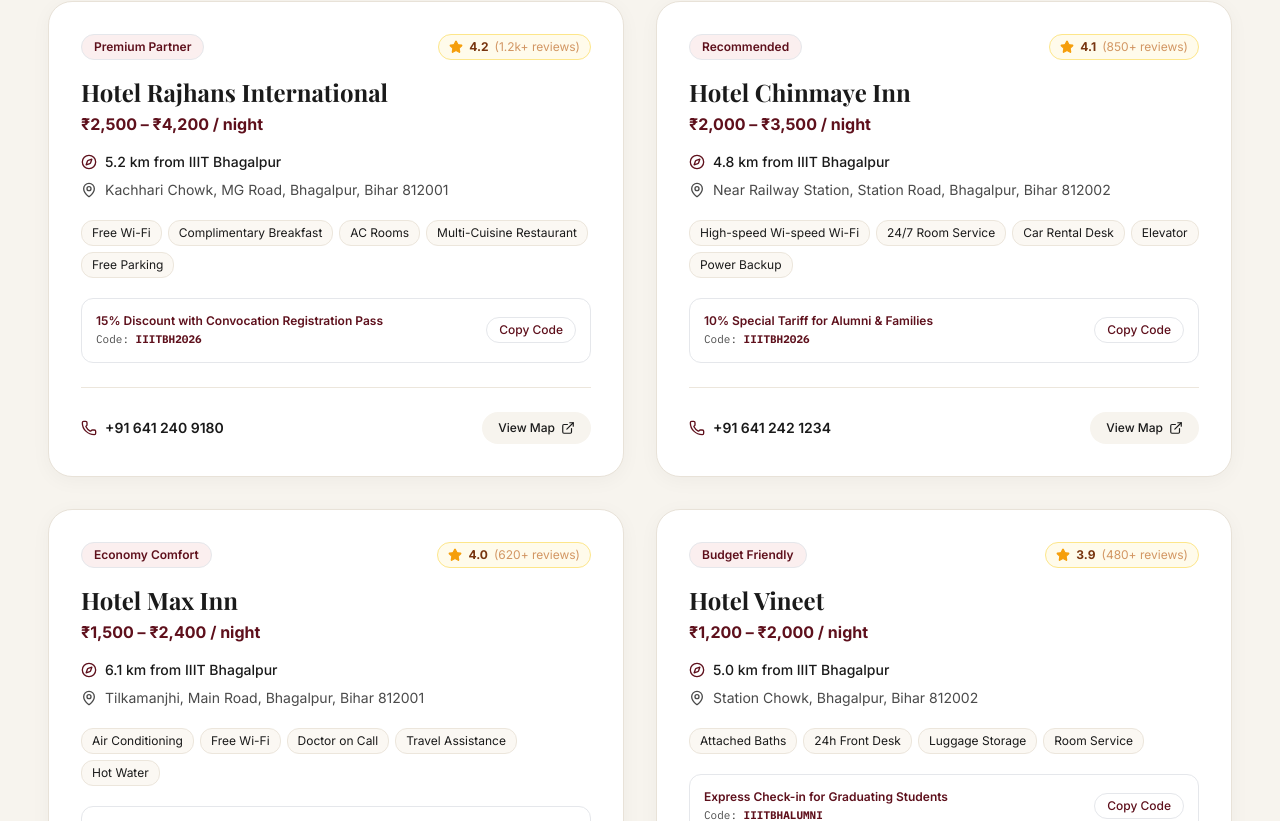
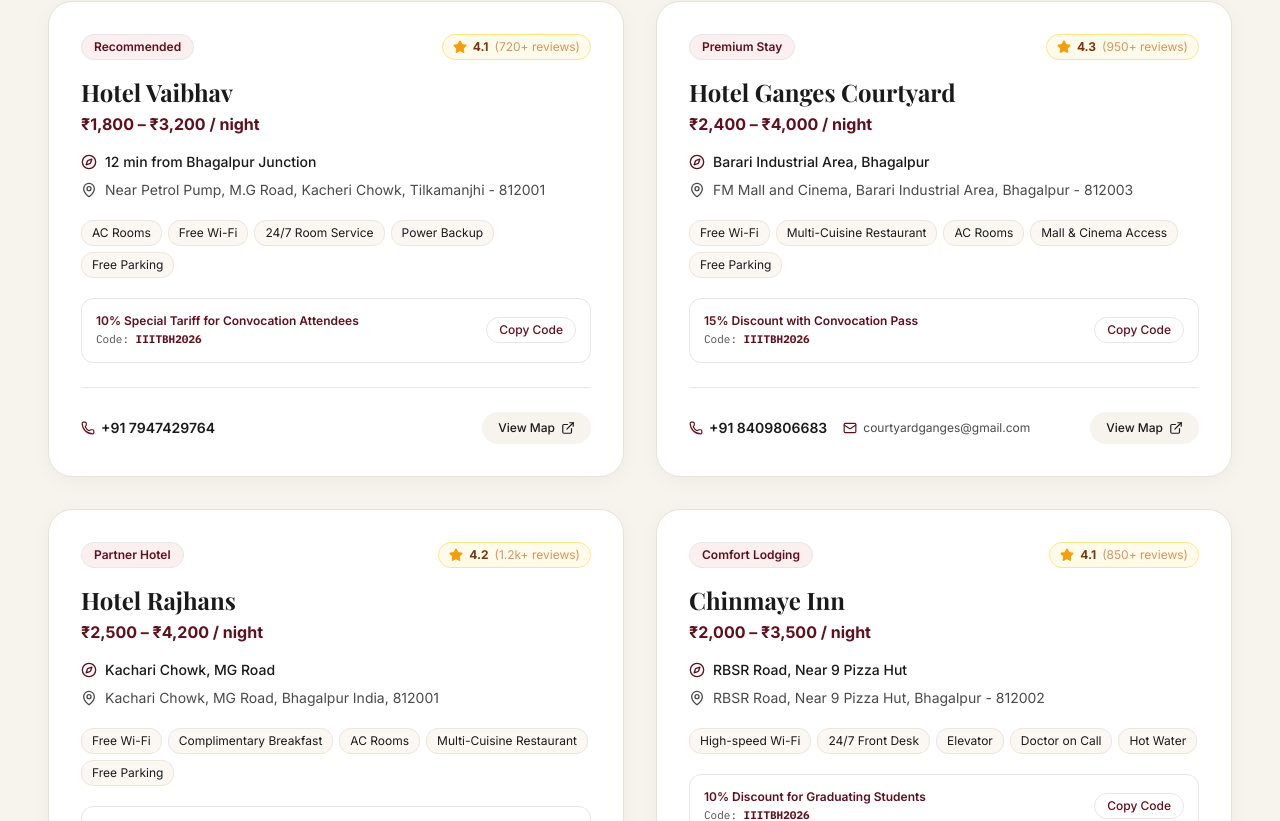
Before and after one commit to code-yashkumar/Convocation-iiitbh, a React (Vite) app: page /accommodation in a window 1280 px wide. Shown: the part 679-1500 px from the top of the page. Built offline with nearby package versions, Linux system fonts and the light colour scheme; a web font is replaced by a local one.

Commit message:
Populate hotel cards UI with official data for Hotel Vaibhav, Hotel Ganges Courtyard, Hotel Rajhans, Chinmaye Inn, and Roop Vihar

```diff
--- a/src/sections/Accommodation/index.jsx
+++ b/src/sections/Accommodation/index.jsx
@@ -5,56 +5,84 @@
 
 const NEARBY_HOTELS = [
   {
-    name: 'Hotel Rajhans International',
-    category: 'Premium Partner',
+    id: 'hotel-vaibhav',
+    name: 'Hotel Vaibhav',
+    category: 'Recommended',
+    rating: '4.1',
+    reviews: '720+ reviews',
+    distance: '12 min from Bhagalpur Junction',
+    address: 'Near Petrol Pump, M.G Road, Kacheri Chowk, Tilkamanjhi - 812001',
+    phone: '+91 7947429764',
+    altPhone: '+91 9264459010',
+    email: null,
+    priceRange: '₹1,800 – ₹3,200 / night',
+    amenities: ['AC Rooms', 'Free Wi-Fi', '24/7 Room Service', 'Power Backup', 'Free Parking'],
+    discountCode: 'IIITBH2026',
+    discountNote: '10% Special Tariff for Convocation Attendees',
+  },
+  {
+    id: 'hotel-ganges-courtyard',
+    name: 'Hotel Ganges Courtyard',
+    category: 'Premium Stay',
+    rating: '4.3',
+    reviews: '950+ reviews',
+    distance: 'Barari Industrial Area, Bhagalpur',
+    address: 'FM Mall and Cinema, Barari Industrial Area, Bhagalpur - 812003',
+    phone: '+91 8409806683',
+    altPhone: '+91 9031015853',
+    email: 'courtyardganges@gmail.com',
+    priceRange: '₹2,400 – ₹4,000 / night',
+    amenities: ['Free Wi-Fi', 'Multi-Cuisine Restaurant', 'AC Rooms', 'Mall & Cinema Access', 'Free Parking'],
+    discountCode: 'IIITBH2026',
+    discountNote: '15% Discount with Convocation Pass',
+  },
+  {
+    id: 'hotel-rajhans',
+    name: 'Hotel Rajhans',
+    category: 'Partner Hotel',
     rating: '4.2',
     reviews: '1.2k+ reviews',
-    distance: '5.2 km from IIIT Bhagalpur',
-    address: 'Kachhari Chowk, MG Road, Bhagalpur, Bihar 812001',
-    phone: '+91 641 240 9180',
+    distance: 'Kachari Chowk, MG Road',
+    address: 'Kachari Chowk, MG Road, Bhagalpur India, 812001',
+    phone: '+91 9308189201',
+    altPhone: '+91 641 240 9411',
+    email: 'info@hotelrajhansinternational.com',
     priceRange: '₹2,500 – ₹4,200 / night',
     amenities: ['Free Wi-Fi', 'Complimentary Breakfast', 'AC Rooms', 'Multi-Cuisine Restaurant', 'Free Parking'],
     discountCode: 'IIITBH2026',
-    discountNote: '15% Discount with Convocation Registration Pass',
+    discountNote: 'Special Tariff for Alumni & Visiting Families',
   },
   {
-    name: 'Hotel Chinmaye Inn',
-    category: 'Recommended',
+    id: 'chinmaye-inn',
+    name: 'Chinmaye Inn',
+    category: 'Comfort Lodging',
     rating: '4.1',
     reviews: '850+ reviews',
-    distance: '4.8 km from IIIT Bhagalpur',
-    address: 'Near Railway Station, Station Road, Bhagalpur, Bihar 812002',
-    phone: '+91 641 242 1234',
+    distance: 'RBSR Road, Near 9 Pizza Hut',
+    address: 'RBSR Road, Near 9 Pizza Hut, Bhagalpur - 812002',
+    phone: '+91 8877222233',
+    altPhone: null,
+    email: 'info@chinmaye.in',
     priceRange: '₹2,000 – ₹3,500 / night',
-    amenities: ['High-speed Wi-speed Wi-Fi', '24/7 Room Service', 'Car Rental Desk', 'Elevator', 'Power Backup'],
+    amenities: ['High-speed Wi-Fi', '24/7 Front Desk', 'Elevator', 'Doctor on Call', 'Hot Water'],
     discountCode: 'IIITBH2026',
-    discountNote: '10% Special Tariff for Alumni & Families',
+    discountNote: '10% Discount for Graduating Students',
   },
   {
-    name: 'Hotel Max Inn',
-    category: 'Economy Comfort',
-    rating: '4.0',
-    reviews: '620+ reviews',
-    distance: '6.1 km from IIIT Bhagalpur',
-    address: 'Tilkamanjhi, Main Road, Bhagalpur, Bihar 812001',
-    phone: '+91 641 261 0555',
-    priceRange: '₹1,500 – ₹2,400 / night',
-    amenities: ['Air Conditioning', 'Free Wi-Fi', 'Doctor on Call', 'Travel Assistance', 'Hot Water'],
-    discountCode: 'IIITBHCONV',
-    discountNote: 'Special group rates available on advance notice',
-  },
-  {
-    name: 'Hotel Vineet',
+    id: 'roop-vihar',
+    name: 'Roop Vihar',
     category: 'Budget Friendly',
     rating: '3.9',
-    reviews: '480+ reviews',
-    distance: '5.0 km from IIIT Bhagalpur',
-    address: 'Station Chowk, Bhagalpur, Bihar 812002',
-    phone: '+91 641 242 0987',
-    priceRange: '₹1,200 – ₹2,000 / night',
-    amenities: ['Attached Baths', '24h Front Desk', 'Luggage Storage', 'Room Service'],
-    discountCode: 'IIITBHALUMNI',
-    discountNote: 'Express Check-in for Graduating Students',
+    reviews: '410+ reviews',
+    distance: 'Barari Rd, Parghari',
+    address: 'Barari Rd, Parghari, Bhagalpur, Bihar 813210',
+    phone: '+91 7947110793',
+    altPhone: null,
+    email: null,
+    priceRange: '₹1,200 – ₹2,200 / night',
+    amenities: ['Attached Baths', 'Free Wi-Fi', 'Luggage Storage', '24h Front Desk', 'Room Service'],
+    discountCode: 'IIITBHCONV',
+    discountNote: 'Express Check-in for Alumni & Parents',
   },
 ];
 
@@ -155,7 +183,7 @@
           <div className="grid grid-cols-1 md:grid-cols-2 gap-6 sm:gap-8">
             {NEARBY_HOTELS.map((hotel) => (
               <div
-                key={hotel.name}
+                key={hotel.id}
                 className="bg-white rounded-[24px] p-6 sm:p-8 border border-[#E8E2D8] shadow-[0_4px_20px_rgba(0,0,0,0.04)] hover:shadow-[0_12px_36px_rgba(94,16,28,0.08)] hover:border-maroon-900/30 transition-all duration-300 flex flex-col justify-between"
               >
                 <div>
@@ -224,14 +252,25 @@
                 </div>
 
                 {/* Card Action Footer */}
-                <div className="pt-6 border-t border-[#ECE6DC] mt-6 flex items-center justify-between gap-3">
-                  <a
-                    href={`tel:${hotel.phone}`}
-                    className="inline-flex items-center gap-2 text-charcoal-900 hover:text-maroon-900 font-body font-semibold text-sm transition-colors"
-                  >
-                    <Phone className="w-4 h-4 text-maroon-900" />
-                    <span>{hotel.phone}</span>
-                  </a>
+                <div className="pt-6 border-t border-[#ECE6DC] mt-6 flex flex-wrap items-center justify-between gap-3">
+                  <div className="flex flex-col sm:flex-row sm:items-center gap-2 sm:gap-4">
+                    <a
+                      href={`tel:${hotel.phone}`}
+                      className="inline-flex items-center gap-1.5 text-charcoal-900 hover:text-maroon-900 font-body font-semibold text-xs sm:text-sm transition-colors"
+                    >
+                      <Phone className="w-3.5 h-3.5 text-maroon-900" />
+                      <span>{hotel.phone}</span>
+                    </a>
+                    {hotel.email && (
+                      <a
+                        href={`mailto:${hotel.email}`}
+                        className="inline-flex items-center gap-1.5 text-charcoal-600 hover:text-maroon-900 font-body text-xs transition-colors"
+                      >
+                        <Mail className="w-3.5 h-3.5 text-maroon-900" />
+                        <span>{hotel.email}</span>
+                      </a>
+                    )}
+                  </div>
 
                   <a
                     href={`https://maps.google.com/?q=${encodeURIComponent(hotel.name + ' ' + hotel.address)}`}
```
